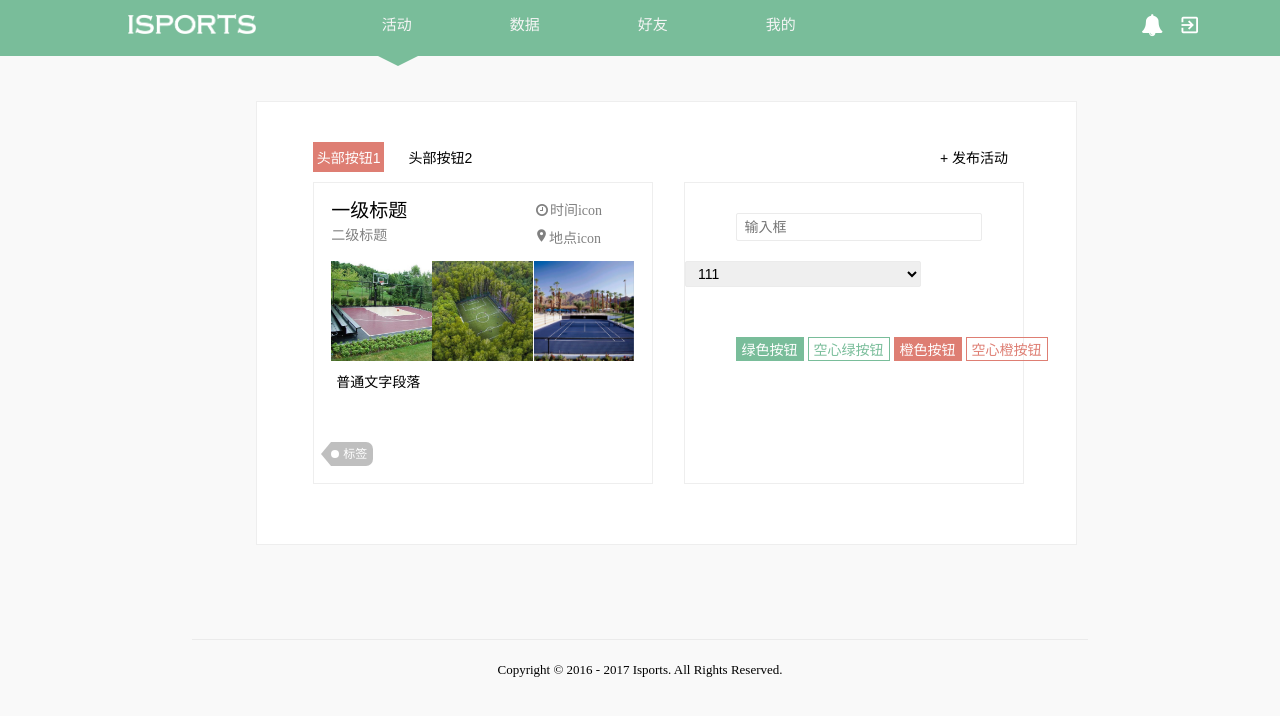
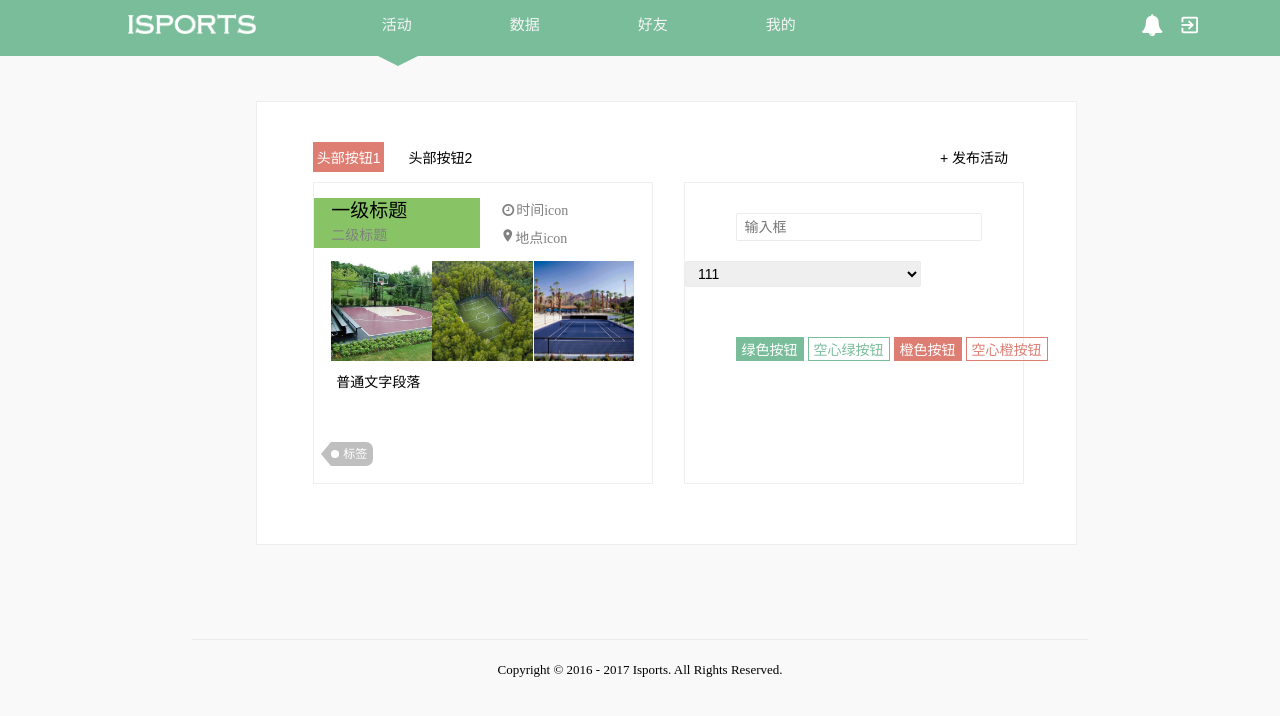
Before and after one commit to CCharlesMeng/isports, a plain HTML site: page normal.html in a window 1280 px wide. Drawn offline with Linux system fonts and the light colour scheme.

Commit message:
修复活动界面地点换行问题

```diff
--- a/style/style.css
+++ b/style/style.css
@@ -437,13 +437,17 @@ activities
     top: 5%;
     width: 44%;
     padding-left: 5%;
-    /*background-color: #88C366;*/
+    background-color: #88C366;
 }
 
 .activity-head-holder h1 {
     font-size: 19px;
     font-weight: 300;
     line-height: 25px;
+    word-break:keep-all;
+    white-space:nowrap;
+    overflow:hidden;
+    text-overflow:ellipsis;/* 当对象内文本溢出时显示省略标记(...)*/
 }
 
 .activity-head-holder h4 {
@@ -451,16 +455,20 @@ activities
     font-weight: 300;
     line-height: 25px;
     color: grey;
+    word-break:keep-all;
+    white-space:nowrap;
+    overflow:hidden;
+    text-overflow:ellipsis;
 }
 
 .activity-time-address-holder {
     position: relative;
     float: right;
     top: 5%;
-    width: 30%;
+    width: 40%;
     padding-right: 5%;
     text-align: left;
-    /*background-color: #88C366;*/
+    /*background-color: greenyellow;*/
 }
 
 .activity-time-address-holder h1 {
@@ -468,6 +476,11 @@ activities
     font-weight: 300;
     line-height: 25px;
     color: grey;
+    word-break:keep-all;
+    white-space:nowrap;
+    overflow:hidden;
+    text-overflow:ellipsis;/* 当对象内文本溢出时显示省略标记(...)*/
+    /*background-color: #99cd99;*/
 }
 
 .photo-holder {
```
